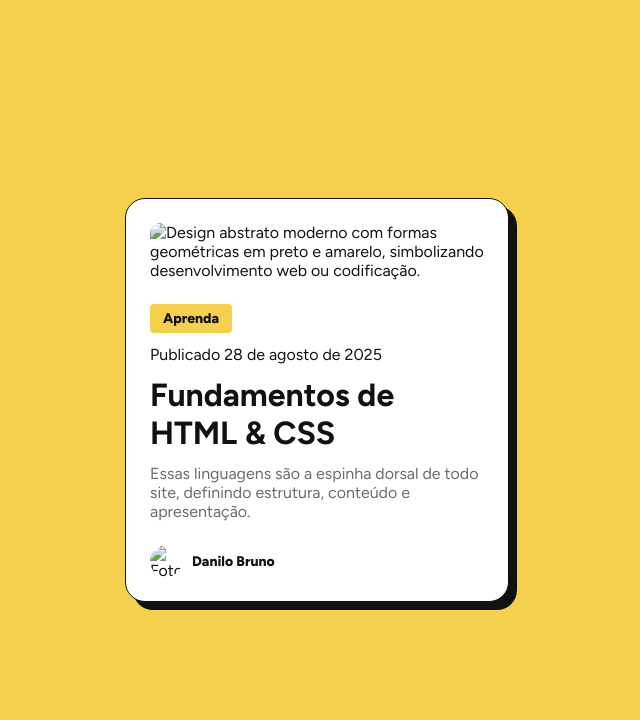
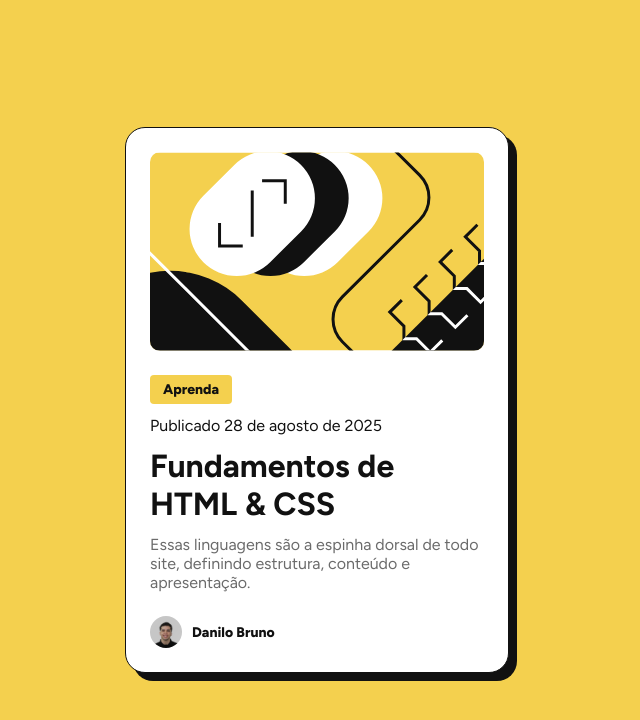
Before and after one commit to DaniloBruno-Araujo/blog-previw-card, a plain HTML site: page index.html in a window 1280 px wide. Shown: the whole page, without its empty margins (323-963 px from the left). Drawn offline with Linux system fonts and the light colour scheme; the site is published under a folder, as on GitHub Pages, so addresses that start at the root find nothing.

Commit message:
Segunda alteração na index

```diff
--- a/index.html
+++ b/index.html
@@ -17,7 +17,7 @@
 </head>
 <body>
     <div class="container">
-        <img src="/img/illustration-article.svg" alt="Design abstrato moderno com formas geométricas em preto e amarelo, simbolizando desenvolvimento web ou codificação.">
+        <img src="img/illustration-article.svg" alt="Design abstrato moderno com formas geométricas em preto e amarelo, simbolizando desenvolvimento web ou codificação.">
         <div class="content">
             <p id="tag">Aprenda</span>
             <p>Publicado 28 de agosto de 2025</p>
@@ -25,7 +25,7 @@
             <p id="description">Essas linguagens são a espinha dorsal de todo site, definindo estrutura, conteúdo e apresentação.</p>
         </div>
         <div class="author">
-            <img src="/img/danilo-bruno-de-araujo.jpg" alt="Foto de perfil de Danilo Bruno de Araujo sorrindo, com camiseta polo preta e fundo claro.">
+            <img src="img/danilo-bruno-de-araujo.jpg" alt="Foto de perfil de Danilo Bruno de Araujo sorrindo, com camiseta polo preta e fundo claro.">
             <p id="name">Danilo Bruno</p>
         </div>
     </div>
```
